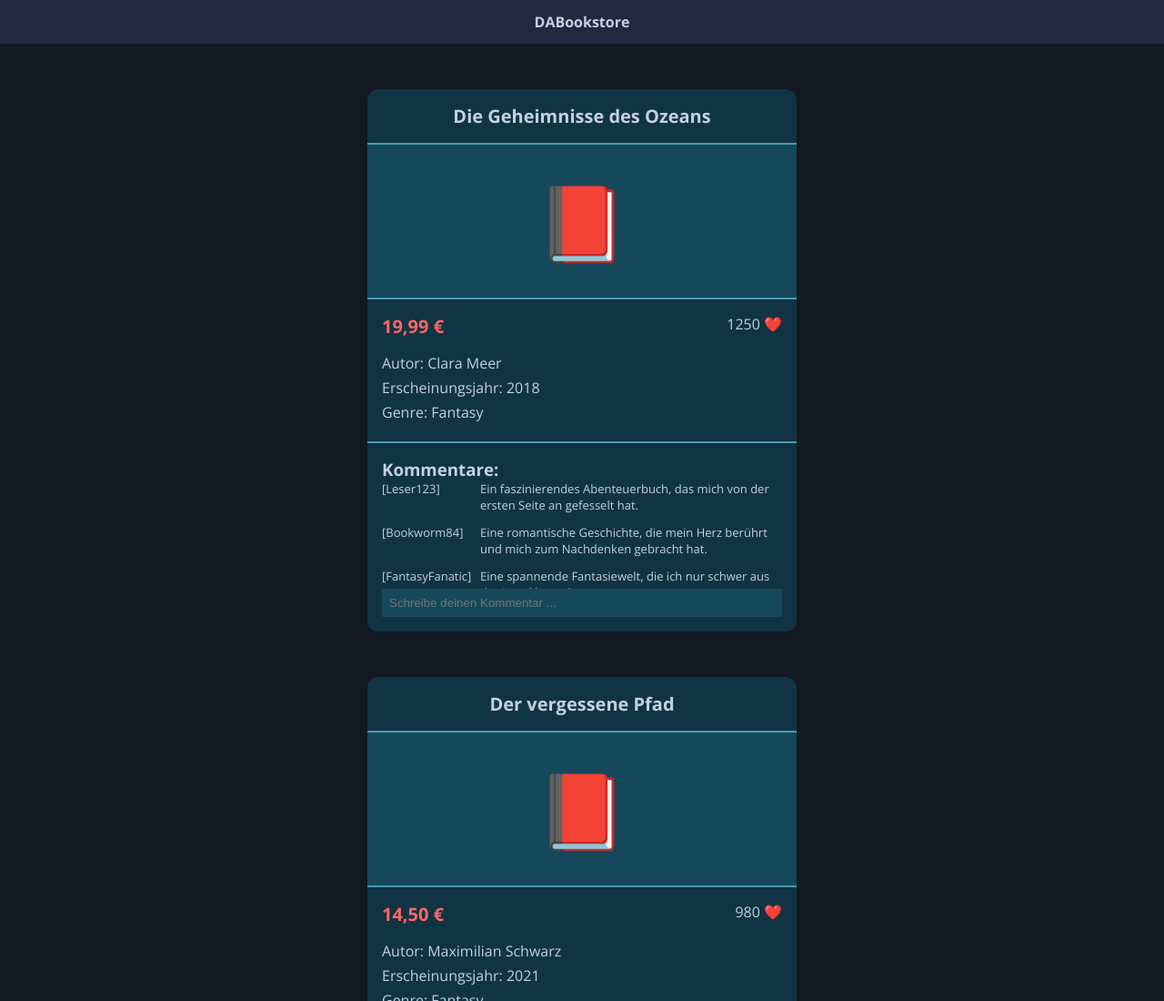
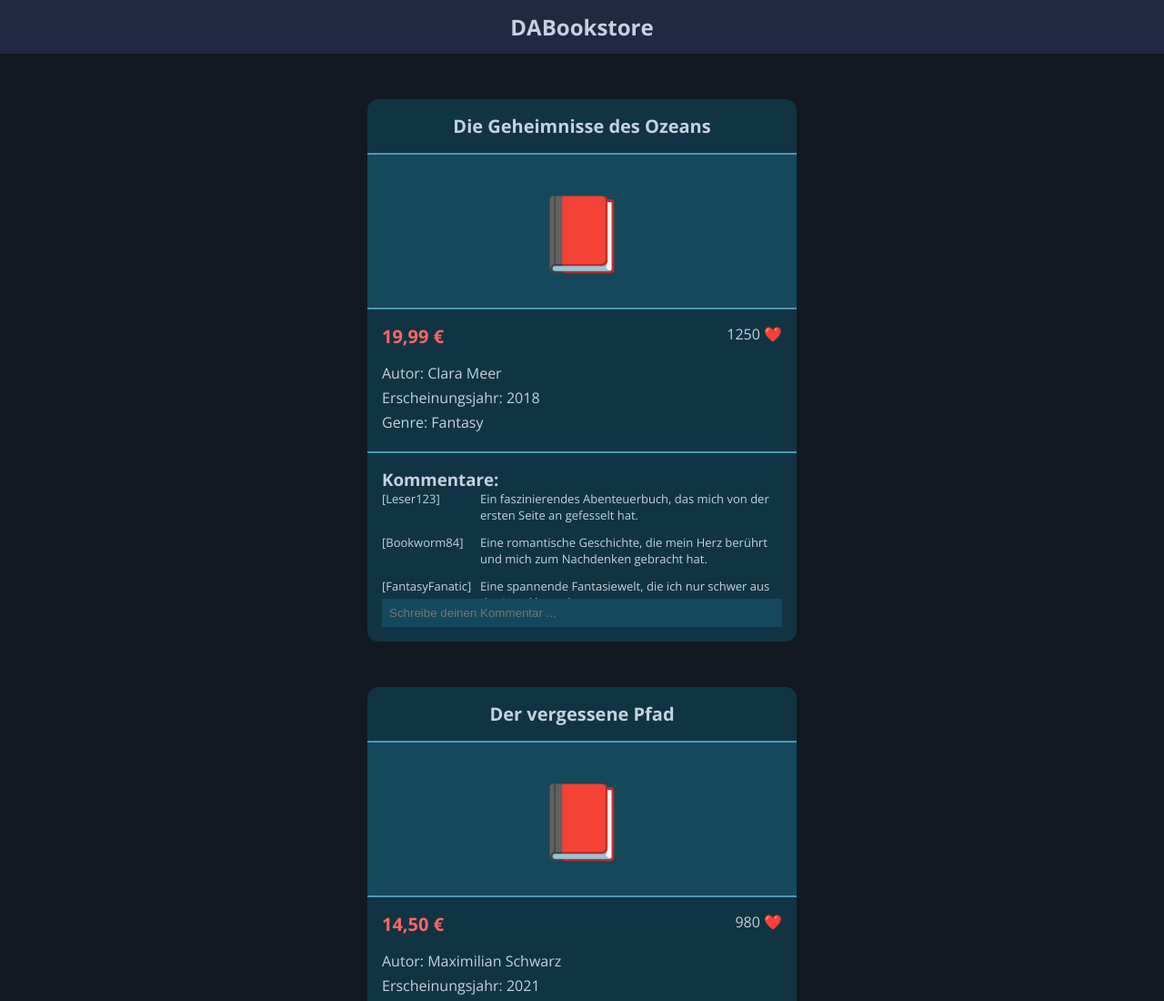
Before and after one commit to Mazzaker/Bookstore, a plain HTML site: page index.html in a window 1280 px wide. Shown: the top 1100 px of the page at 91% size. Drawn offline with Linux system fonts and the light colour scheme.

Commit message:
fix: font size h1 changed

```diff
--- a/style.css
+++ b/style.css
@@ -20,7 +20,7 @@ header{
 }
 header p{
     font-weight: bold;
-    font-size: ;
+    font-size: 24px;
     padding-block: 1%;
 }
 
```
